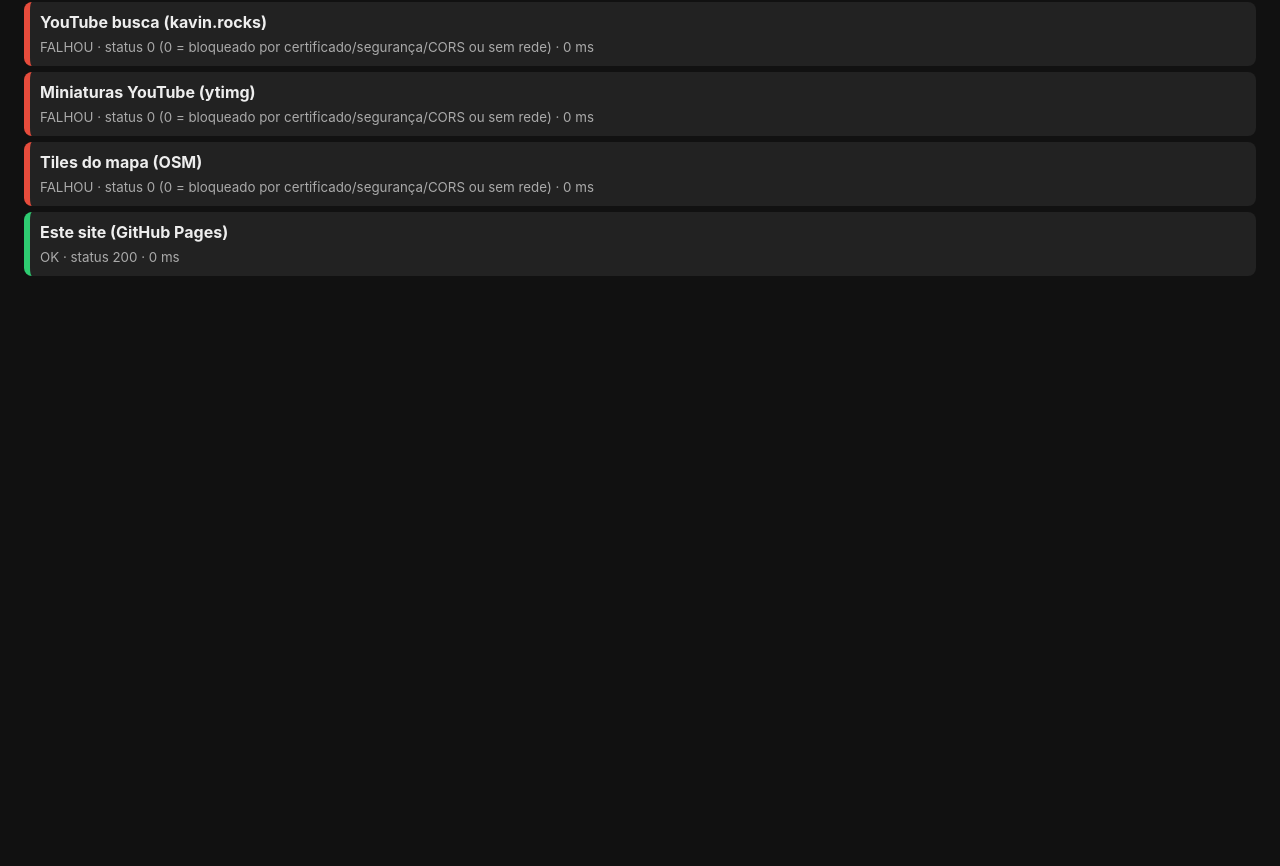
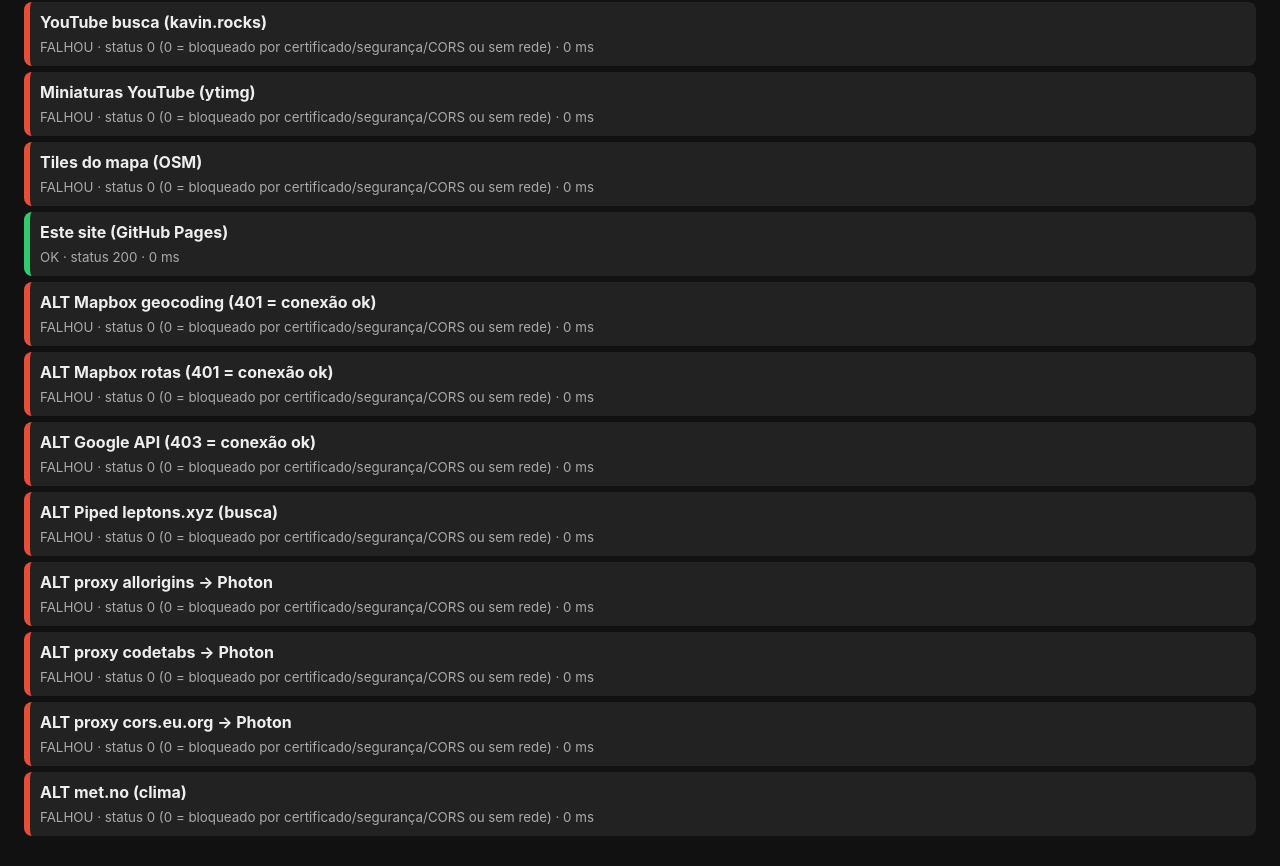
Before and after one commit to vihribeiro/cardeck, a plain HTML site: page diag.html in a window 1280 px wide. Shown: the part 843-1709 px from the top of the page. Before the commit the page ends 1149 px from the top, so only its background shows below. Drawn offline with Linux system fonts and the light colour scheme; no server answers.

Commit message:
diag: testa alternativas com outros certificados
Co-Authored-By: Claude Sonnet 5.5 <noreply@anthropic.com>

```diff
--- a/diag.html
+++ b/diag.html
@@ -24,7 +24,15 @@ var T = [
  ['YouTube busca (kavin.rocks)', 'https://pipedapi.kavin.rocks/search?q=musica&filter=videos'],
  ['Miniaturas YouTube (ytimg)', 'https://i.ytimg.com/vi/dQw4w9WgXcQ/default.jpg'],
  ['Tiles do mapa (OSM)', 'https://tile.openstreetmap.org/0/0/0.png'],
- ['Este site (GitHub Pages)', 'index.html?_=' + new Date().getTime()]
+ ['Este site (GitHub Pages)', 'index.html?_=' + new Date().getTime()],
+ ['ALT Mapbox geocoding (401 = conexão ok)', 'https://api.mapbox.com/geocoding/v5/mapbox.places/paulista.json'],
+ ['ALT Mapbox rotas (401 = conexão ok)', 'https://api.mapbox.com/directions/v5/mapbox/driving/-46.6,-23.5;-46.7,-23.6'],
+ ['ALT Google API (403 = conexão ok)', 'https://maps.googleapis.com/maps/api/geocode/json?address=paulista'],
+ ['ALT Piped leptons.xyz (busca)', 'https://pipedapi.leptons.xyz/search?q=musica&filter=videos'],
+ ['ALT proxy allorigins -> Photon', 'https://api.allorigins.win/raw?url=' + encodeURIComponent('https://photon.komoot.io/api/?limit=1&q=paulista')],
+ ['ALT proxy codetabs -> Photon', 'https://api.codetabs.com/v1/proxy?quest=' + encodeURIComponent('https://photon.komoot.io/api/?limit=1&q=paulista')],
+ ['ALT proxy cors.eu.org -> Photon', 'https://cors.eu.org/https://photon.komoot.io/api/?limit=1&q=paulista'],
+ ['ALT met.no (clima)', 'https://api.met.no/weatherapi/locationforecast/2.0/compact?lat=-23.5&lon=-46.6']
 ];
 function line(t) { var d = document.createElement('div'); d.className = 'r wait'; d.innerHTML = '<b>' + t + '</b><br><small>testando…</small>'; document.getElementById('out').appendChild(d); return d; }
 function done(d, ok, msg) { d.className = 'r ' + (ok ? 'ok' : 'bad'); d.getElementsByTagName('small')[0].textContent = msg; }
```
